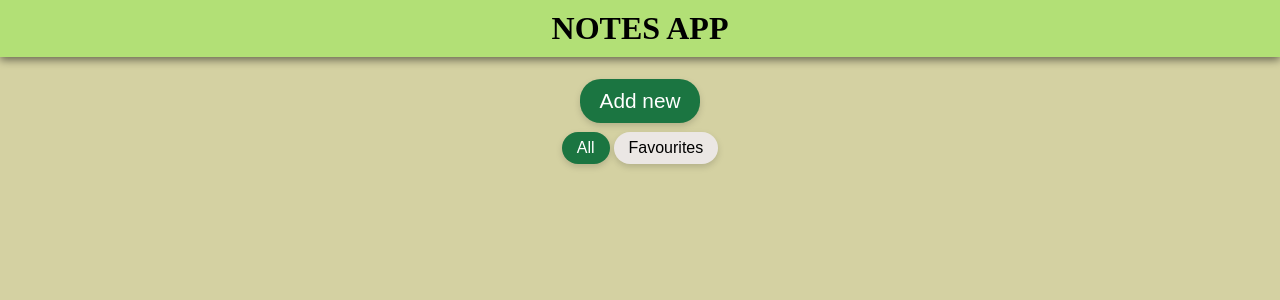
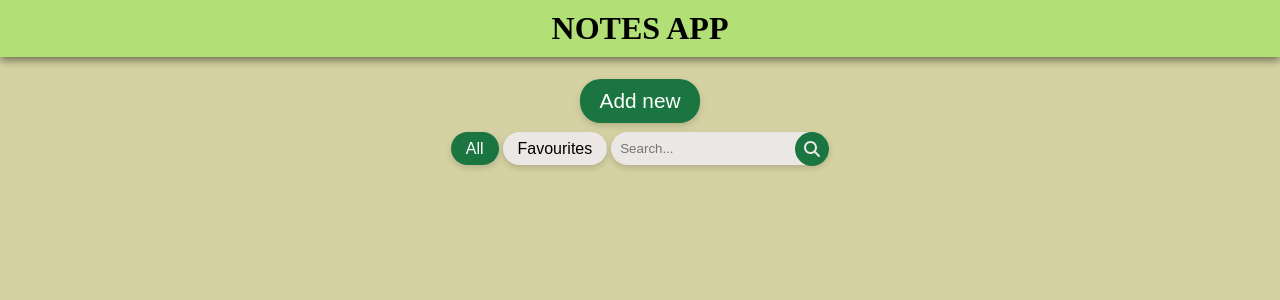
Before and after one commit to nedimdzanic/notes-app, a React (Create React App) app: page / in a window 1280 px wide. Shown: the top 300 px of the page. Built offline with nearby package versions, Linux system fonts and the light colour scheme; a web font is replaced by a local one.

Commit message:
feat: search button

```diff
--- a/src/components/Filter/Filter.js
+++ b/src/components/Filter/Filter.js
@@ -3,6 +3,7 @@ import { useSelector, useDispatch } from "react-redux";
 import { notesActions } from "../../store";
 
 import classes from "./Filter.module.css";
+import Search from "../UI/Search";
 
 const Filter = () => {
   const dispatch = useDispatch();
@@ -37,6 +38,7 @@ const Filter = () => {
       >
         Favourites
       </Button>
+      <Search />
     </div>
   );
 };
--- a/src/components/Filter/Filter.module.css
+++ b/src/components/Filter/Filter.module.css
@@ -1,3 +1,5 @@
+@import "../../styles/colors.css";
+
 .filter {
   display: flex;
   justify-content: center;
@@ -8,6 +10,6 @@
   padding: 7px 15px !important;
 }
 .filter button:not(.active) {
-  background-color: rgb(235, 231, 228) !important;
+  background-color: var(--gray_2) !important;
   color: black;
 }
--- /dev/null
+++ b/src/components/UI/Search.js
@@ -0,0 +1,14 @@
+import classes from "./Search.module.css";
+import { FontAwesomeIcon } from "@fortawesome/react-fontawesome";
+import { faSearch } from "@fortawesome/free-solid-svg-icons";
+
+const Search = () => {
+  return (
+    <div className={classes.searchContainer}>
+      <FontAwesomeIcon icon={faSearch} className={classes.searchIcon} />
+      <input type="text" className={classes.search} placeholder="Search..." />
+    </div>
+  );
+};
+
+export default Search;
--- /dev/null
+++ b/src/components/UI/Search.module.css
@@ -0,0 +1,28 @@
+@import "../../styles/colors.css";
+
+.searchContainer {
+  position: relative;
+  display: flex;
+  align-items: center;
+}
+.search {
+  background-color: var(--gray_2);
+  border-radius: 1.3rem;
+  border: none;
+  filter: drop-shadow(0px 3px 3px rgba(0, 0, 0, 0.15));
+  margin: 2px;
+  padding: 9px;
+  width: 200px;
+}
+.search:focus {
+  outline: 2px solid var(--green_2);
+}
+.searchIcon {
+  z-index: 1;
+  position: absolute;
+  background-color: var(--green_2);
+  color: var(--gray_2);
+  border-radius: 50%;
+  padding: 9px;
+  right: 2px;
+}
--- a/src/styles/colors.css
+++ b/src/styles/colors.css
@@ -7,4 +7,5 @@
   --brown: rgb(121, 98, 26);
   --organge_1: rgb(255, 103, 15);
   --gray_1: rgb(97, 96, 96);
+  --gray_2: rgb(235, 231, 228);
 }
```
